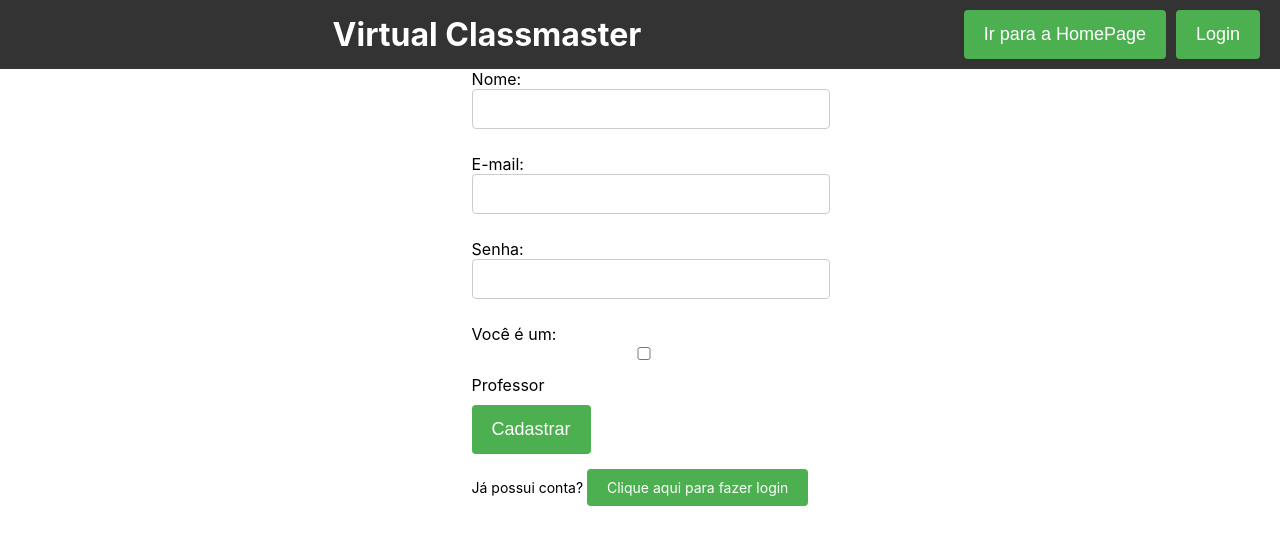
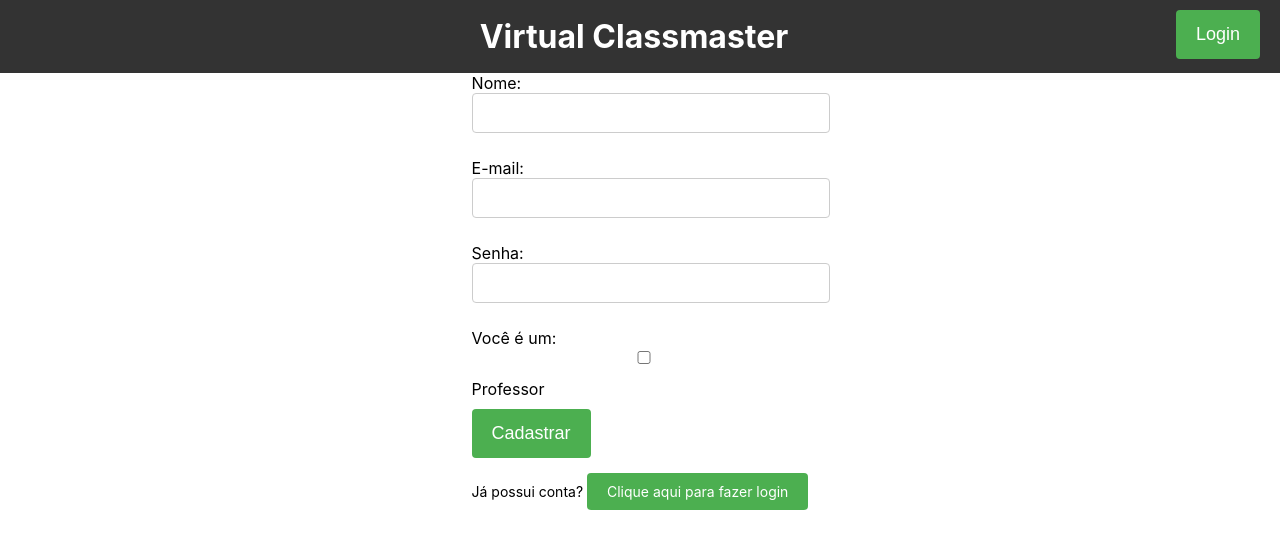
Before and after one commit to julioSCassol/Virtual-Classmaster, a React (Create React App) app in the folder front/: page /signup in a window 1280 px wide. Shown: the top 548 px of the page. Built offline with nearby package versions, Linux system fonts and the light colour scheme.

Commit message:
mudanças no header, homes e login

```diff
--- a/front/public/index.html
+++ b/front/public/index.html
@@ -2,7 +2,7 @@
 <html lang="en">
   <head>
     <meta charset="utf-8" />
-    <link rel="icon" href="%PUBLIC_URL%/favicon.ico" />
+    <link rel="icon" href="./favico.png" />
     <meta name="viewport" content="width=device-width, initial-scale=1" />
     <meta name="theme-color" content="#000000" />
     <meta
@@ -24,7 +24,7 @@
       work correctly both with client-side routing and a non-root public URL.
       Learn how to configure a non-root public URL by running `npm run build`.
     -->
-    <title>React App</title>
+    <title>Virtual ClassMaster</title>
   </head>
   <body>
     <noscript>You need to enable JavaScript to run this app.</noscript>
--- a/front/src/App.js
+++ b/front/src/App.js
@@ -1,5 +1,5 @@
 // App.js
-import React from 'react';
+import React, { useEffect } from 'react';
 import { BrowserRouter as Router, Route, Routes } from 'react-router-dom';
 import Header from './components/Header/Header';
 import HomePage from './components/HomePage/HomePage';
@@ -11,6 +11,10 @@ import ProfessorHomePage from './components/HomePage/ProfessorHomePage';
 import { AuthProvider } from './AuthContext';
 
 function App() {
+  // useEffect(() => {
+  //   document.title = '';
+  // }, []);
+
   const handleAddClassroomClick = () => {
     window.location.href = '/create-classroom';
   };
--- a/front/src/AuthContext.js
+++ b/front/src/AuthContext.js
@@ -1,17 +1,31 @@
 // AuthContext.js
-import { createContext, useContext, useState } from 'react';
+import { createContext, useContext, useState, useEffect } from 'react';
 
 const AuthContext = createContext();
 
 export const AuthProvider = ({ children }) => {
   const [user, setUser] = useState(null);
 
+  // Check for an existing token in localStorage during initialization
+  useEffect(() => {
+    const storedUser = localStorage.getItem('user');
+    if (storedUser) {
+      setUser(JSON.parse(storedUser));
+    }
+  }, []);
+
   const login = (userData) => {
     setUser(userData);
+
+    // Save user information in localStorage
+    localStorage.setItem('user', JSON.stringify(userData));
   };
 
   const logout = () => {
     setUser(null);
+
+    localStorage.removeItem('user');
+    window.location.href = '/login';
   };
 
   return (
--- a/front/src/components/Header/Header.css
+++ b/front/src/components/Header/Header.css
@@ -2,25 +2,34 @@
 .header {
   background-color: #333;
   color: white;
-  padding: 10px;
+  padding: 17px;
   display: flex;
-  justify-content: space-between;
+  justify-content: center;
+  align-items: center;
+}
+
+.name {
+  display: flex;
   align-items: center;
 }
 
 h1 {
   margin: 0;
-  flex-grow: 1; /* Para ocupar o espaço restante e centralizar o texto */
-  text-align: center; /* Centralizar o texto dentro do h1 */
+  cursor: pointer;
 }
-
+.button-login{
+  position: absolute;
+  right: 10px;
+  top: 10px;
+}
 .header-buttons {
   display: flex;
   align-items: center;
+  padding-right: 12px;
 }
 
 button {
-  margin-right: 10px; /* Adiciona margem à direita para separar os botões */
+  margin-right: 10px;
   background-color: #4caf50;
   color: white;
   padding: 8px 12px;
--- a/front/src/components/Header/Header.js
+++ b/front/src/components/Header/Header.js
@@ -5,7 +5,7 @@ import { Link, useLocation } from 'react-router-dom';
 import './Header.css';
 
 const Header = ({ onLoginClick }) => {
-  const { user } = useAuth();
+  const { user, logout } = useAuth();
   const isTeacher = user ? user.isTeacher : false; // Verifique se user não é null antes de destruturar
   const location = useLocation();
 
@@ -25,11 +25,17 @@ const Header = ({ onLoginClick }) => {
 
   return (
     <div className="header">
-      <h1>Virtual Classmaster</h1>
+      <div className='name'>
+        <h1 onClick={handleHomepageClick}>Virtual Classmaster</h1>
+      </div>
       <div className="header-buttons">
-        <button onClick={handleHomepageClick}>Ir para a HomePage</button>
-        <button onClick={onLoginClick}>Login</button>
-      </div>
+      {user ? (
+        <button className='button-login' onClick={logout}>Logout</button>
+
+        ) : (
+          <button className='button-login' onClick={onLoginClick}>Login</button>
+        )}
+        </div>
     </div>
   );
 };
--- a/front/src/components/HomePage/AlunoHomePage.js
+++ b/front/src/components/HomePage/AlunoHomePage.js
@@ -1,11 +1,10 @@
 import React, { useState, useEffect } from 'react';
-import { Link } from 'react-router-dom';
 import { useAuth } from '../../AuthContext';
 import './HomePage.css';
 
 const AlunoHomePage = () => {
   const { user } = useAuth();
-  const { username, email: userEmail } = user;
+  const { username, email: userEmail } = user || {};
 
   const [userClassrooms, setUserClassrooms] = useState([]);
 
@@ -26,6 +25,8 @@ const AlunoHomePage = () => {
 
     fetchUserClassrooms();
   }, [userEmail]);
+
+  console.log('Logged Username:', username);
 
   return (
     <div style={{ textAlign: 'center', padding: '20px' }}>
--- a/front/src/components/HomePage/HomePage.css
+++ b/front/src/components/HomePage/HomePage.css
@@ -18,7 +18,7 @@
   display: flex;
   list-style: none;
   padding: 0;
-    justify-content: space-between; /* ou space-around, dependendo do espaço desejado */
+  justify-content: space-between; /* or space-around, depending on the desired space */
 }
 
 .classroom-info {
@@ -30,7 +30,6 @@
   width: 300px;
   box-shadow: 0 4px 8px rgba(0, 0, 0, 0.1);
   transition: transform 0.3s ease-in-out;
-
 
   &:hover {
     transform: scale(1.05);
@@ -46,3 +45,17 @@
   font-size: 1.2em;
   margin-bottom: 10px;
 }
+
+.classrooms-container {
+  margin: auto; /* Center the container horizontally */
+  display: flex;
+  flex-wrap: wrap;
+  justify-content: flex-start;
+}
+
+.classroom-item {
+  flex-basis: calc(20% - 2px); /* Calculate the flex-basis with 10px gap */
+  box-sizing: border-box; /* Include padding and border in the calculation */
+  padding: 10px;
+  margin-bottom: 20px;
+}
--- a/front/src/components/HomePage/ProfessorHomePage.js
+++ b/front/src/components/HomePage/ProfessorHomePage.js
@@ -5,7 +5,9 @@ import './HomePage.css';
 
 const ProfessorHomePage = () => {
   const { user } = useAuth();
-  const { username, email: userEmail } = user;
+
+  // Check if the user is null before destructuring properties
+  const { username, email: userEmail } = user || {};
 
   const [userClassrooms, setUserClassrooms] = useState([]);
 
@@ -16,7 +18,7 @@ const ProfessorHomePage = () => {
         if (response.ok) {
           const data = await response.json();
           console.log(data.data)
-          setUserClassrooms(data.data); // Access the array of classrooms in the response
+          setUserClassrooms(data.data);
         } else {
           console.error('Erro ao obter salas de aula do professor');
         }
@@ -36,23 +38,24 @@ const ProfessorHomePage = () => {
         <button style={{ position: 'absolute', left: '10px', top: '10px' }}>Criar Sala de Aula</button>
       </Link>
 
-      <h1>Bem-vindo, Professor {username}!</h1>
+      <h1>Bem-vindo, Professor {username || ''}!</h1>
       <h3>Minhas Salas de Aula</h3>
+
       {Array.isArray(userClassrooms) && userClassrooms.length === 0 ? (
         <p>Você não está cadastrado em nenhuma sala de aula ainda.</p>
       ) : (
-        <ul>
+        <div className="classrooms-container">
           {userClassrooms.map((classroom) => (
-      <li key={classroom.id}>
+            <div key={classroom.id} className="classroom-item">
               <div className="classroom-info">
                 <strong>{classroom.name}</strong>
                 <p>Criada em: {new Date(classroom.created_at).toLocaleDateString()}</p>
                 <p>Matérias: {classroom.subjects.join(', ')}</p>
                 <p>Estudantes: {classroom.students.join(', ')}</p>
               </div>
-      </li>
+            </div>
           ))}
-        </ul>
+        </div>
       )}
     </div>
   );
--- a/front/src/components/LoginForm/LoginForm.js
+++ b/front/src/components/LoginForm/LoginForm.js
@@ -55,6 +55,12 @@ const LoginForm = ({ onSignupClick, onLoginSuccess }) => {
         const qlc = await response.json(); //qlc
         const token = qlc.data
         console.log(token);
+
+        localStorage.setItem('token', token);
+        localStorage.setItem('userId', qlc.userId);
+        localStorage.setItem('username', qlc.username);
+        localStorage.setItem('email', qlc.email);
+        localStorage.setItem('isTeacher', qlc.isTeacher);
         setSuccess('Login bem-sucedido!');
 
         // Faça uma solicitação para validar o JWT e obter informações do usuário
```
Also changed, not shown: front/public/favico.png (added), 1 other file (tests, documents, lock files or other folders). Lines whose indentation alone changed are shown as unchanged.
